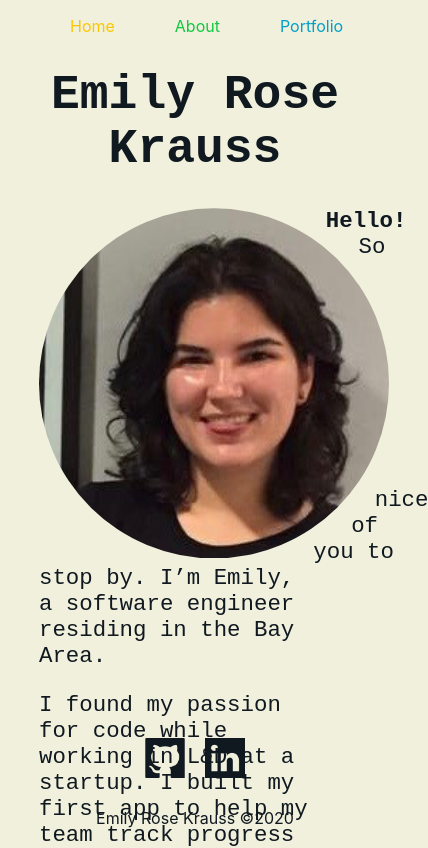
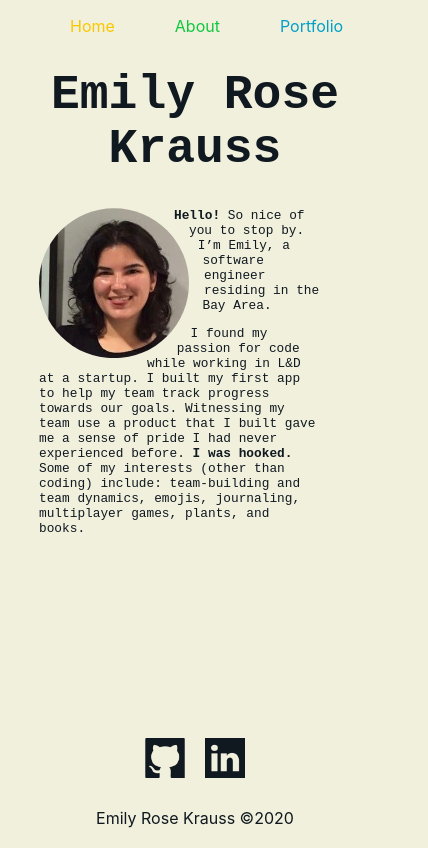
Before and after one commit to Emily-Rose-K/portfolio, a Next.js app: page / in a window 390 px wide. Shown: the top 848 px of the page, 428 px wide, since content can reach past the window. Built offline with nearby package versions, Linux system fonts and the light colour scheme.

Commit message:
mobile home loosk aight

```diff
--- a/pages/index.js
+++ b/pages/index.js
@@ -15,8 +15,7 @@ export default function Home() {
             <p id="intro"><span style={{fontWeight:"bold"}}>Hello!</span> So nice of you to stop by. I’m Emily, a software engineer residing in the Bay Area. </p>
             <p id="blurb">
             I found my passion for code while working in L&D at a startup. I built my first app to help my team track progress towards our goals.
-            Seeing people use a thing that I made to do their jobs better gave me a sense of pride I had never experienced before. I was hooked.
-            Now I’m pursuing that feeling full-time. <br></br>
+            Witnessing my team use a product that I built gave me a sense of pride I had never experienced before.<span style={{fontWeight:"bold"}}> I was hooked.</span><br></br>
             Some of my interests (other than coding) include:
             team-building and team dynamics, emojis, journaling, multiplayer games, plants, and books.
             </p>
--- a/styles/globals.css
+++ b/styles/globals.css
@@ -70,3 +70,16 @@ h1 {
 #fighter {
   text-align: center;
 }
+
+
+@media only screen and (max-width: 600px) {
+  #blurb, #intro {
+    font-size: 80%;
+  }
+  #avatar{
+    width: 150px;
+    height: 150px;
+    margin-right: 30px;
+  }
+
+}
```
